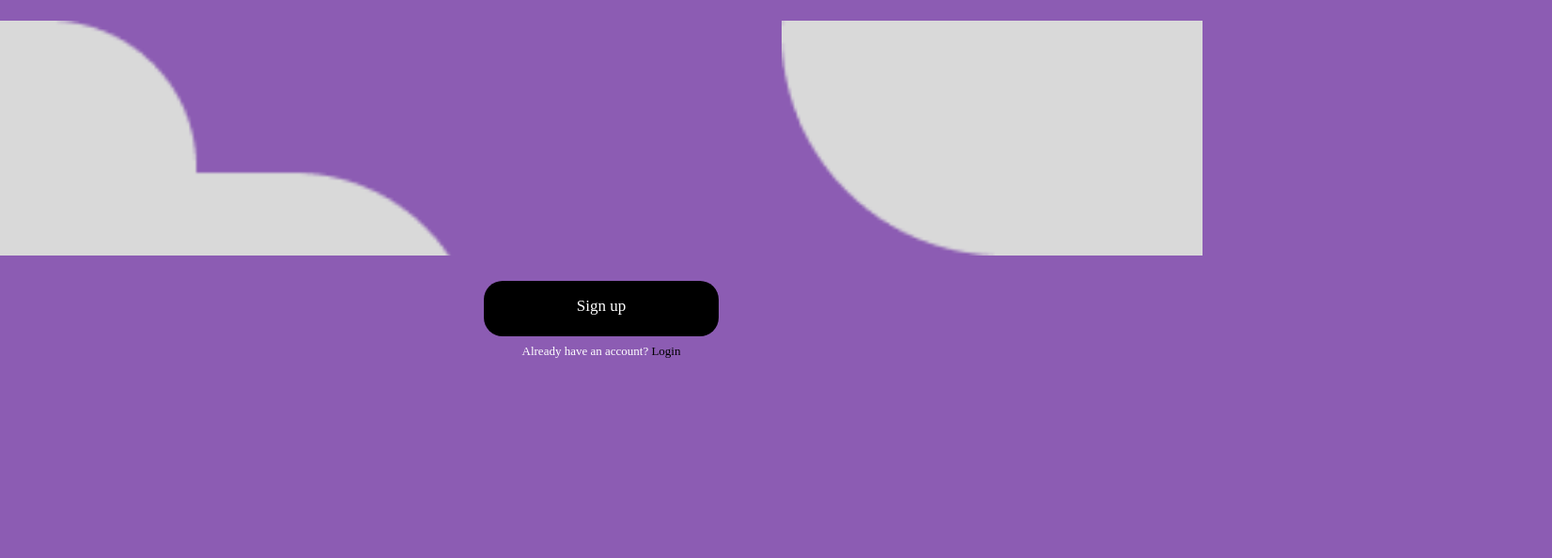
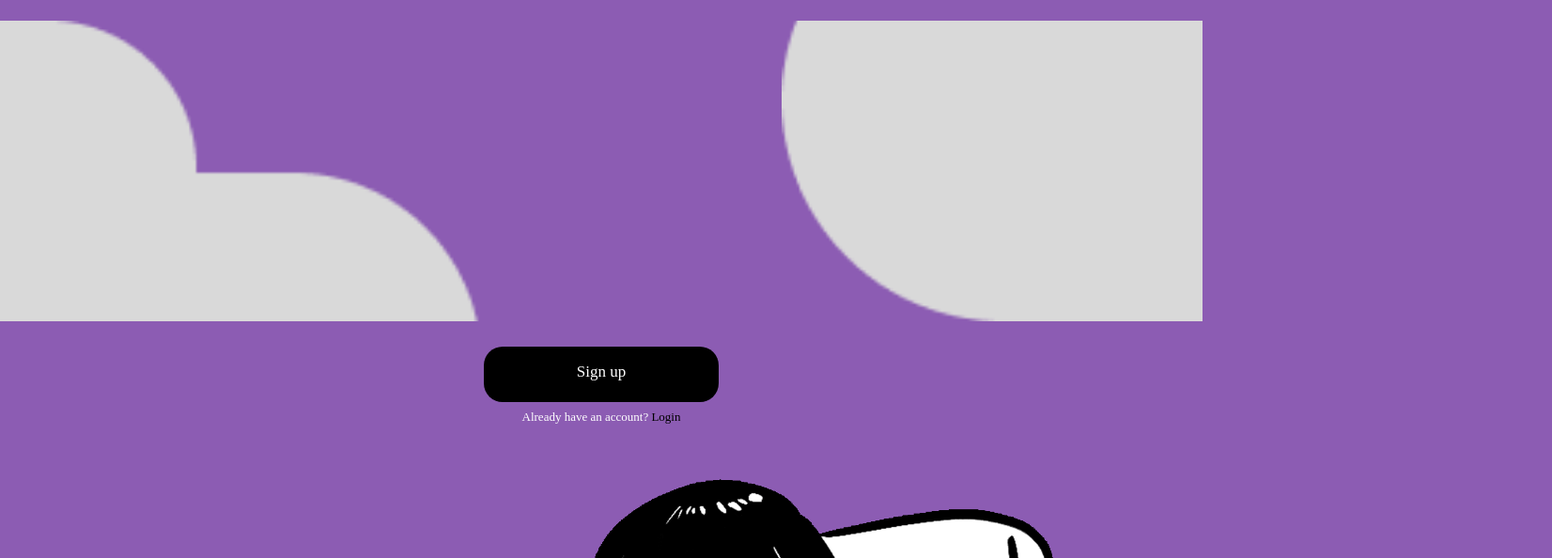
Before and after one commit to ronaldavidvalderrama/Mobile-app-login-page, a plain HTML site: page index.html in a window 1280 px wide. Shown: the part 134-728 px from the top of the page at 94% size, 1652 px wide, since content can reach past the window. Drawn offline with Linux system fonts and the light colour scheme; a web font is replaced by a local one.

Commit message:
fix: :bug: correcion de imagen

```diff
--- a/src/css/style.css
+++ b/src/css/style.css
@@ -39,7 +39,7 @@ main{
 .section__images{
     /* background-color: blue; */
     overflow: hidden;
-    height: 250px;
+    height: 320px;
     position: relative;
     margin-top: 25px;
 }
@@ -60,20 +60,21 @@ main{
 }
 
 footer {
-    margin-top: -20px;
-    height: 180px; /* Altura fija del footer */
+    margin-top: 20px;
+    width: 100%; /* Ancho fijo del footer */
+    bottom: 100%; /* Altura fija del footer */
     display: flex;
-    justify-content: center;
-    align-items: flex-end; /* Asegura que la imagen se alinee desde abajo */
+    overflow: hidden;
+
 }
 
 footer img {
-    margin-left: 40px;
-    width: 130%; /* Ancho fijo del footer */
-    height: 110%; /* Asegura que la imagen ocupe todo el footer */
+    margin-left: 60px; /* Ajusta este valor para mover la imagen más a la izquierda */
+    width: 80%; /* Ancho fijo del footer */
+    height: 150%; /* Asegura que la imagen ocupe todo el footer */
     object-fit: cover; /* Recorta la imagen sin deformarla */
     object-position: top center; /* Enfoca el recorte desde la parte superior */
-    transform: scale(1.6); /* Escala la imagen */
+    transform: scale(1.8); /* Escala la imagen */
 }
 
 
@@ -81,6 +82,7 @@ footer img {
     /* background-color: bisque; */
     margin-top: 27px;
     position: relative;
+
 }
 .section__form > a{
     position: relative;
```
